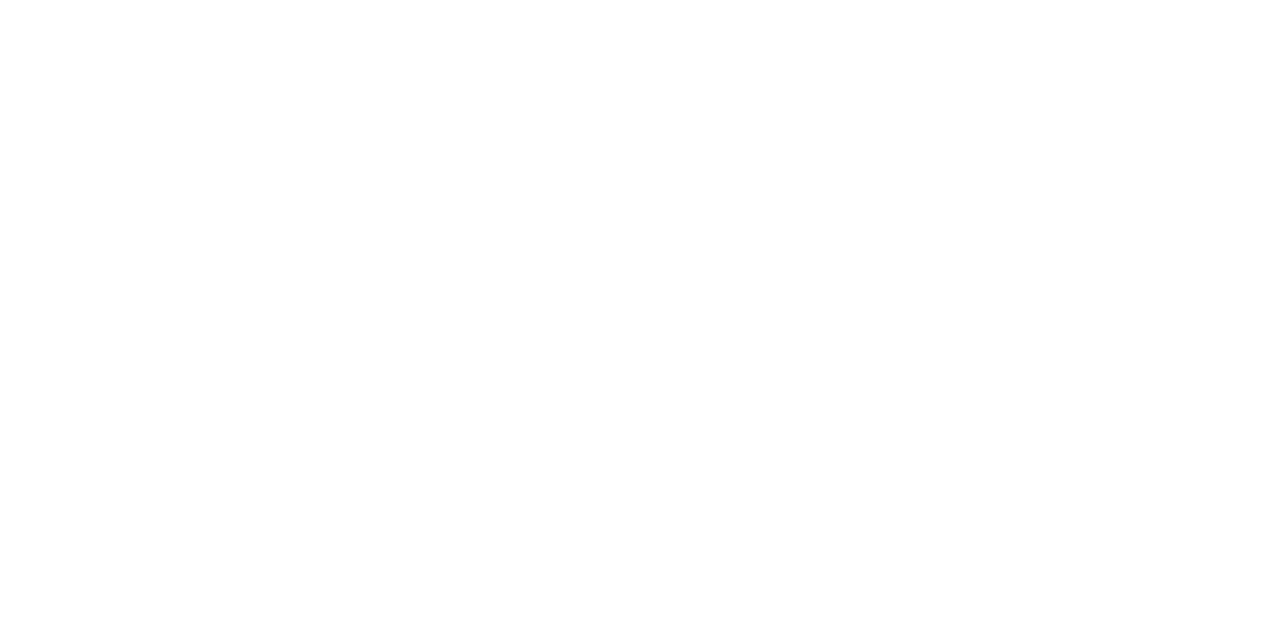
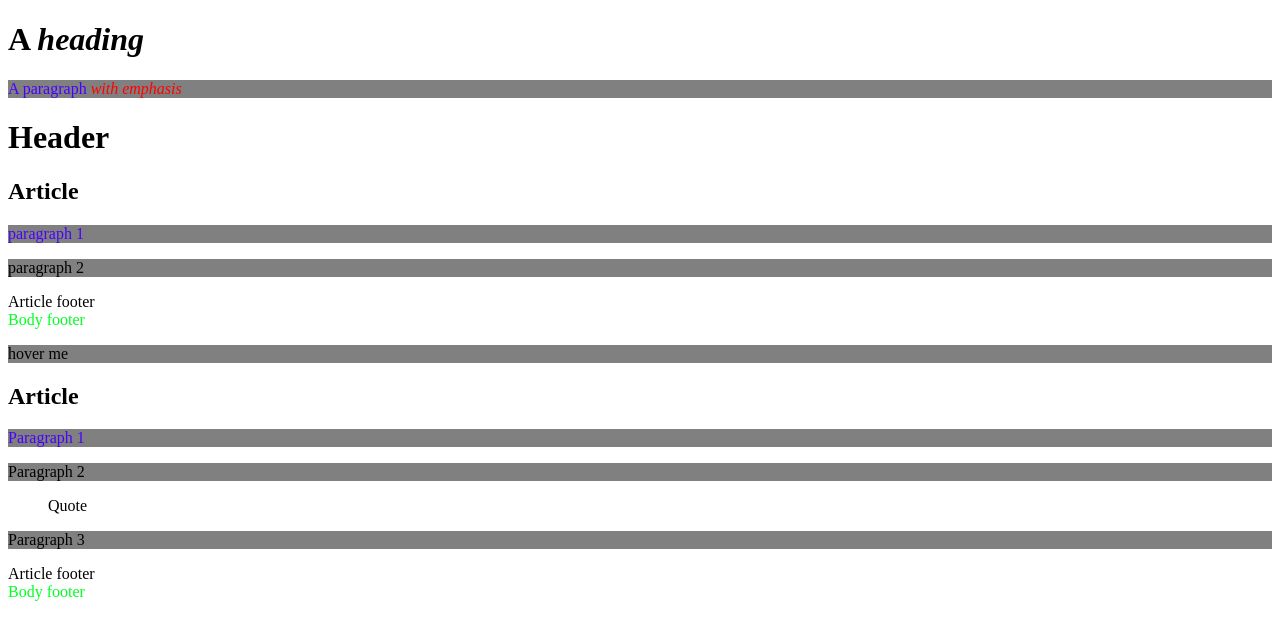
Before and after one commit to rulesofaditya/TDP-Frontend, a plain HTML site: page origin.html in a window 1280 px wide. Drawn offline with Linux system fonts and the light colour scheme.

Commit message:
comminting html and css file

```diff
--- a/my.css
+++ b/my.css
@@ -0,0 +1,19 @@
+p em{
+    color:#ff0000;
+  }
+  /* Direct child */
+  body > footer {
+      color:#00ff21;
+  }
+ /* Adjacent-sibling combinator  */
+ h1 + p{
+     color:#4800ff;
+ }
+/* all siblings  */
+ h1 ~ p {
+     background-color:#808080;
+ }
+ /* p:hover -- pseduo class  */
+ p.hover:hover{
+     background-color:#ffd800;
+ }
--- a/origin.html
+++ b/origin.html
@@ -1,12 +1,37 @@
-<!DOCTYPE html>
-<html lang="en">
+<!Doctype html>
+<html>
 <head>
-    <meta charset="UTF-8">
-    <meta http-equiv="X-UA-Compatible" content="IE=edge">
-    <meta name="viewport" content="width=device-width, initial-scale=1.0">
-    <title>Document</title>
+    <title>L3_CSS_Combinators _Demo</title>
+    <link rel="stylesheet" type="text/css" href="my.css">
 </head>
 <body>
+        <h1 id="heading" class="font"> A <em>heading</em></h1>
+        <p class="font">A paragraph <em>with emphasis</em></p>
+    <header>
+        <h1>Header</h1>
+    </header>
 
+        <article>
+            <h1>Article</h1>
+            <p>paragraph 1</p>
+            <p>paragraph 2</p>
+            <footer>Article footer</footer>
+        </article>
+
+        <footer>
+           Body footer
+        </footer>
+
+    <p class="hover">hover me</p>
+
+    <article>
+        <h1>Article</h1>
+        <p>Paragraph 1</p>
+        <p>Paragraph 2</p>
+        <blockquote>Quote</blockquote>
+        <p>Paragraph 3</p>
+        <footer>Article footer</footer>
+    </article>
+    <footer>Body footer</footer>
 </body>
 </html>
```
